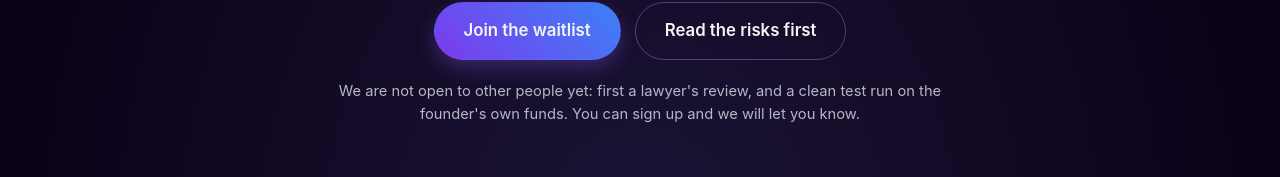
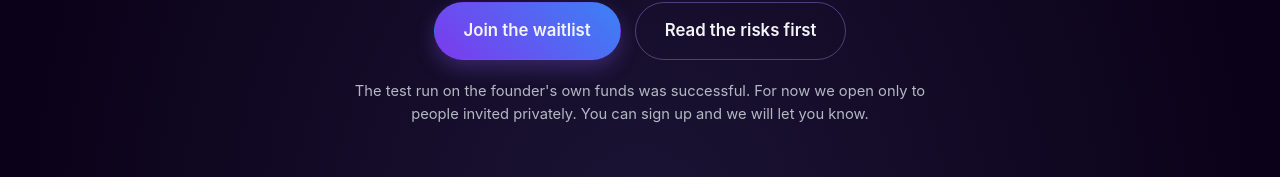
Before and after one commit to wizrdfab/purple-sky.github.io, a React (Vite) app: page / in a window 1280 px wide. Shown: the part 546-723 px from the top of the page. Built offline with nearby package versions, Linux system fonts and the light colour scheme; no server answers.

Commit message:
Update waitlist and open notes in English localization

```diff
--- a/src/i18n/en.ts
+++ b/src/i18n/en.ts
@@ -37,9 +37,11 @@ export const en: Dict = {
     ctaWaitlist: 'Join the waitlist',
     ctaRisks: 'Read the risks first',
     waitlistNote:
-      "We are not open to other people yet: first a lawyer's review, and a clean test run on the founder's own " +
-      'funds. You can sign up and we will let you know.',
-    openNote: 'Open, with limits: the total across everyone is capped, and it rises only if the live results hold up.',
+      "The test run on the founder's own funds was successful. " +
+      'For now we open only to people invited privately. You can sign up and we will let you know.',
+    openNote:
+      "The test run on the founder's own funds was successful. " +
+      'We are opening step by step, starting with people invited privately.',
   },
   risk: {
     title: 'First of all: the risks',
```
